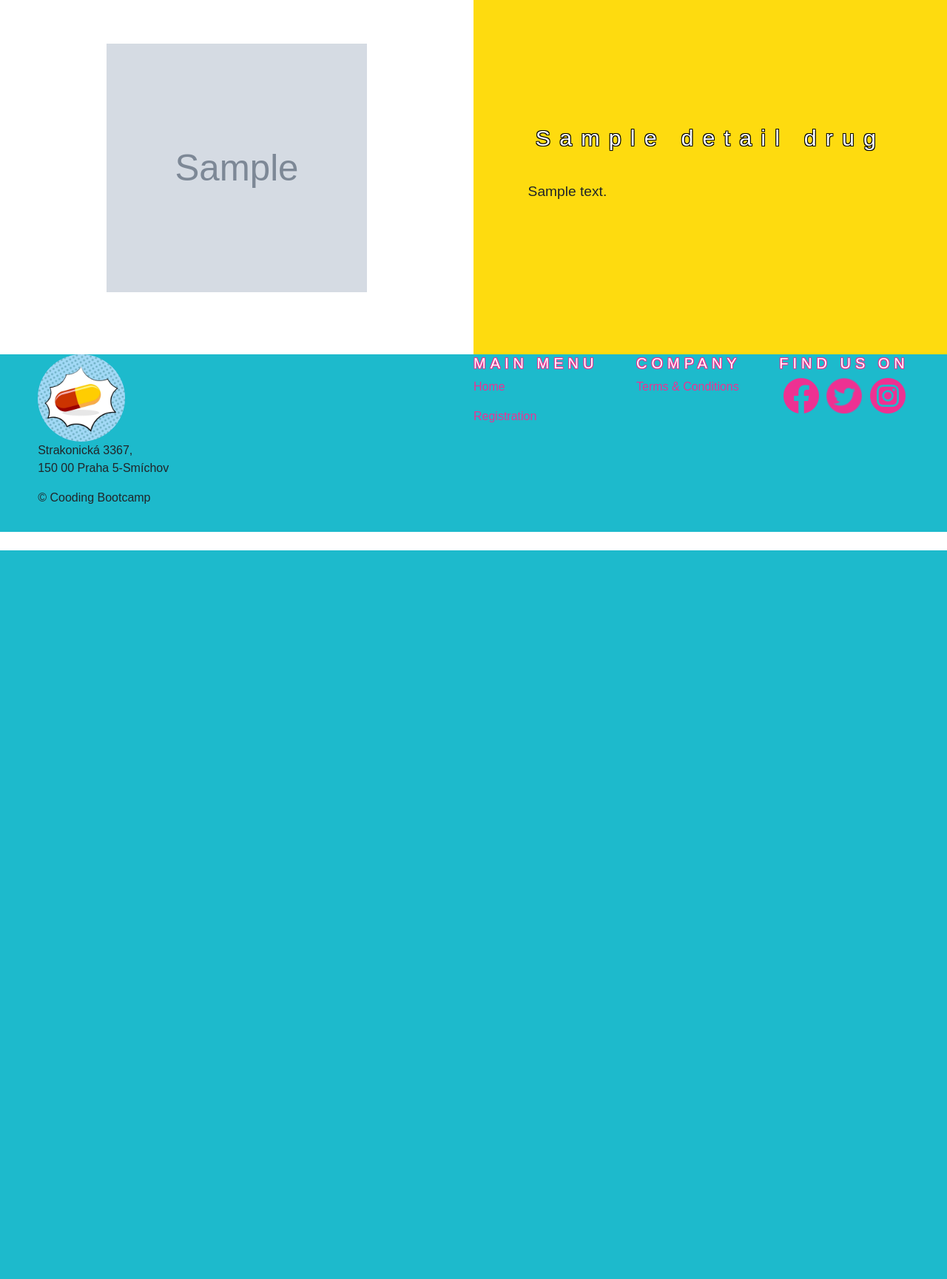
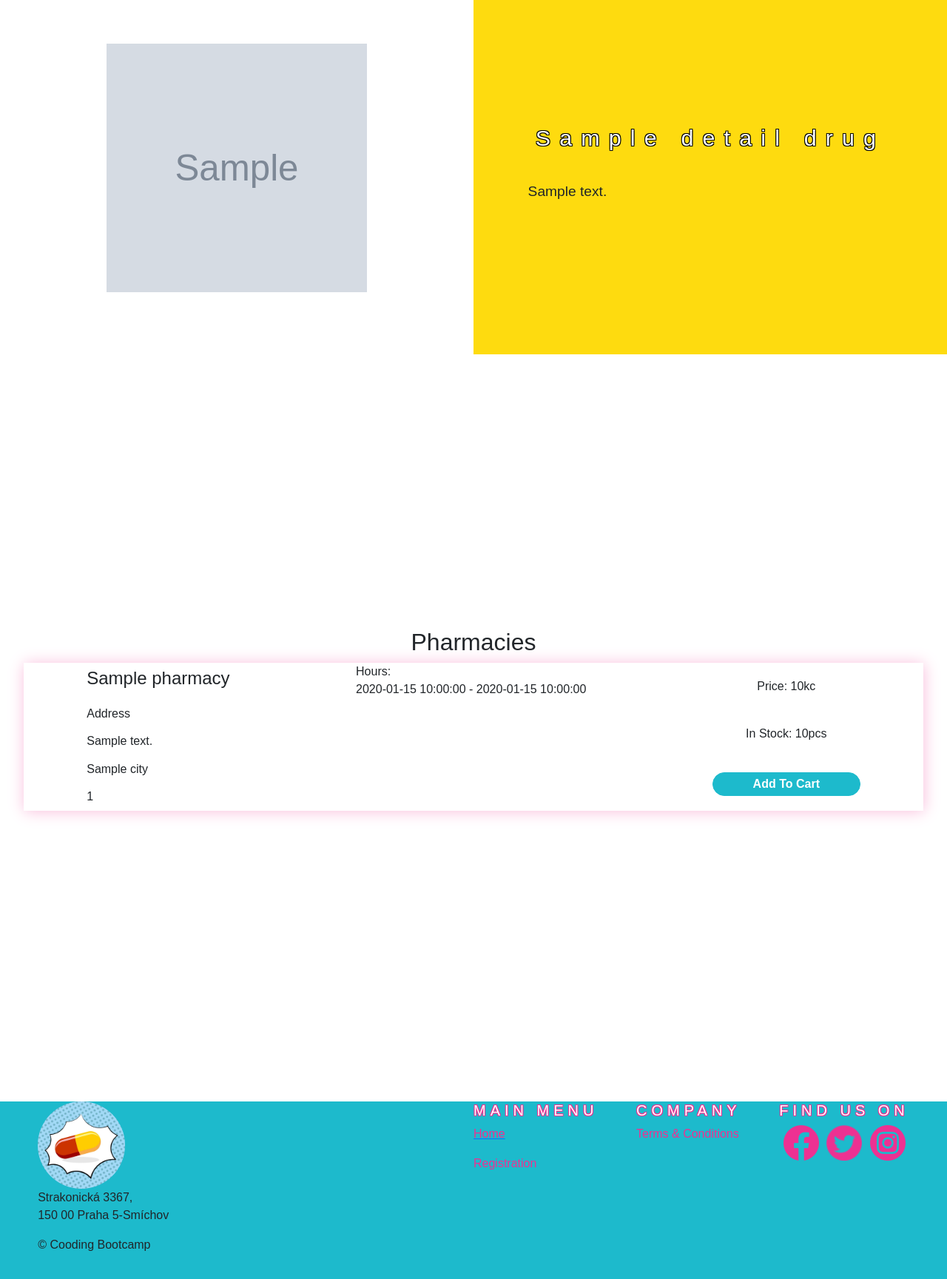
Before and after one commit to AndreaDvorakova/CodingBootcamp_Final_Project, a Laravel app: template resources/views/detail.blade.php in a window 1280 px wide. Shown: the part 56-1785 px from the top of the page at 74% size. Before the commit the page ends 800 px from the top, so only its background shows below. Run offline with Laravel 9, Linux system fonts and the light colour scheme; the template is opened without the code that fills it: most values are stand-ins (such as "Sample title", 1, 10 or a date in 2020); grey boxes marked "Sample" are stand-in pictures; style sheets or scripts are compiled from the project's sources.

Commit message:
worked on baskets to display information

```diff
--- a/app/Models/Drug.php
+++ b/app/Models/Drug.php
@@ -12,6 +12,6 @@ class Drug extends Model
 
     public function pharmacies()
     {
-        $this->belongsToMany(Pharmacy::class);
+        return $this->belongsToMany(Pharmacy::class, 'pharmacy_items', 'pharmacy_id', 'drug_id')->withPivot('drug_price', 'drug_quantity')->limit(5);
     }
 }
--- a/resources/css/detail.scss
+++ b/resources/css/detail.scss
@@ -63,3 +63,53 @@ body {
         line-height: 1.6em;
     }
 }
+
+.pharmacy {
+    width: 100%;
+    height: 1000px;
+    margin-top: 10px;
+    display: flex;
+    flex-direction: column;
+    justify-content: center;
+    align-items: center;
+
+    a {
+        color: inherit;
+        text-decoration: none;
+    }
+
+    &__basket {
+        height: 20%;
+        width: 95%;
+        display: flex;
+        flex-direction: row;
+        justify-content: space-around;
+        box-shadow: 1px 1px 20px lighten($pink, 30%);
+
+        &__name {
+            display: flex;
+            flex-direction: column;
+            justify-content: space-around;
+            align-items: flex-start;
+        }
+
+        &__order {
+            height: 100%;
+            display: flex;
+            flex-direction: column;
+            justify-content: space-around;
+            align-items: center;
+        }
+
+        &__button {
+            border: 1.2px solid $blue;
+            border-radius: 55px;
+            background-color: $blue;
+            color: white;
+            width: 12.5em;
+            height: 2em;
+            padding: 1.6%;
+            font-weight: bolder;
+        }
+    }
+}
--- a/resources/views/common/footer.blade.php
+++ b/resources/views/common/footer.blade.php
@@ -7,7 +7,7 @@
     <div class="footer__right">
         <div class="footer__right_main">
             <h5>MAIN MENU</h5>
-            <p>Home</p>
+            <a href="/home"><p>Home</p></a>
             <p>Registration</p>
         </div>
         <div class="footer__right_company">
--- a/resources/views/detail.blade.php
+++ b/resources/views/detail.blade.php
@@ -11,7 +11,26 @@
             {{-- <a href='/{{$detail_drug->id}}'><button class="detail__button">Buy Now</button></a> --}}
         </div>
     </div>
-    <div class=pharmacy_baskets></div>
+    {{-- {{dd($detail_drug->pharmacies)}} --}}
+    <div class="pharmacy"><h2>Pharmacies</h2>
+        @foreach ($detail_drug->pharmacies as $basket)
+            <div class="pharmacy__basket">
+                <span class="pharmacy__basket__name"><a href='/pharmacy-page/{{$basket->id}}'><h4>{{$basket->name}}</h4></a>
+                    <span class="pharmacy__basket__address">Address</span>
+                    <span class="pharmacy__basket__street">{{$basket->address_line}}</span>
+                    <span class="pharmacy__basket__city">{{$basket->city}}</span>
+                    <span class="pharmacy__basket__telephone">{{$basket->telephone_number}}</span>
+                </span>
+                <span class="pharmacy__basket__hours">Hours: <br>{{$basket->work_hours_open_at}} - {{$basket->work_hours_close_at}}</span>
+                <div class="pharmacy__basket__order">
+                    <span>Price: {{$basket->pivot->drug_price}}kc</span>
+                    <span>In Stock: {{$basket->pivot->drug_quantity}}pcs</span>
+                    <button class="pharmacy__basket__button">Add To Cart</button>
+                </div>
+            </div>
+            <hr>
+        @endforeach
+    </div>
 
     @viteReactRefresh
     @vite('resources/js/drugs.jsx')
--- a/resources/views/home-page.blade.php
+++ b/resources/views/home-page.blade.php
@@ -8,7 +8,7 @@
         <div class="hero__right">
             <h2 class="hero__title">{{$hero_drug->name}}</h2>
             <p class="hero__paragraph">{{Str::limit($hero_drug->description, 200)}}</p>
-            <a href='/{{$hero_drug->id}}'><button class="hero__button">Buy Now</button></a>
+            <a href='/drugs/{{$hero_drug->id}}/detail'><button class="hero__button">Buy Now</button></a>
         </div>
     </div>
     <div class=featured></div>
```
Also changed, not shown: resources/views/auth/login.blade.php (+1 -8 lines), resources/views/auth/register.blade.php (+2 -9 lines).
